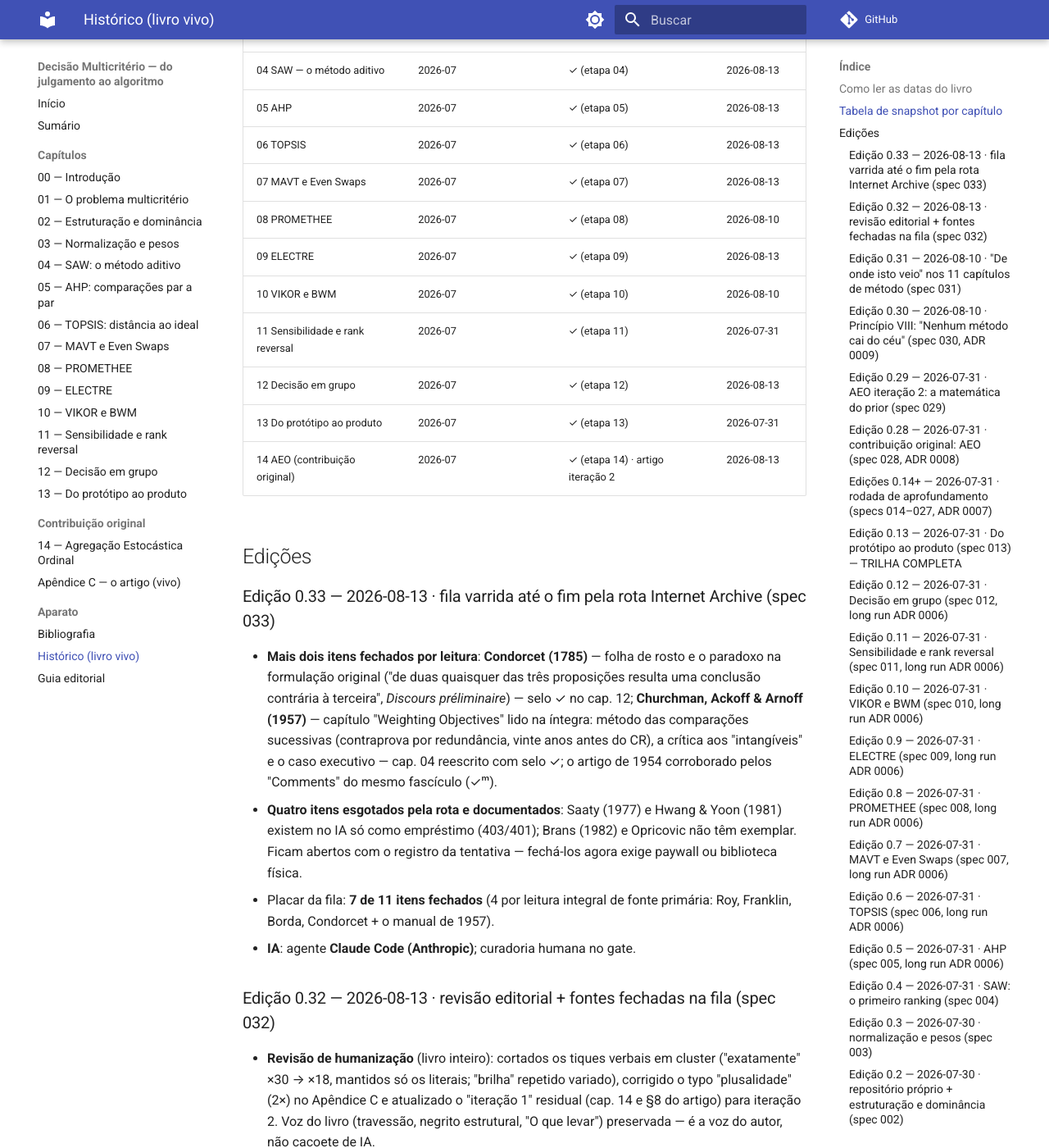
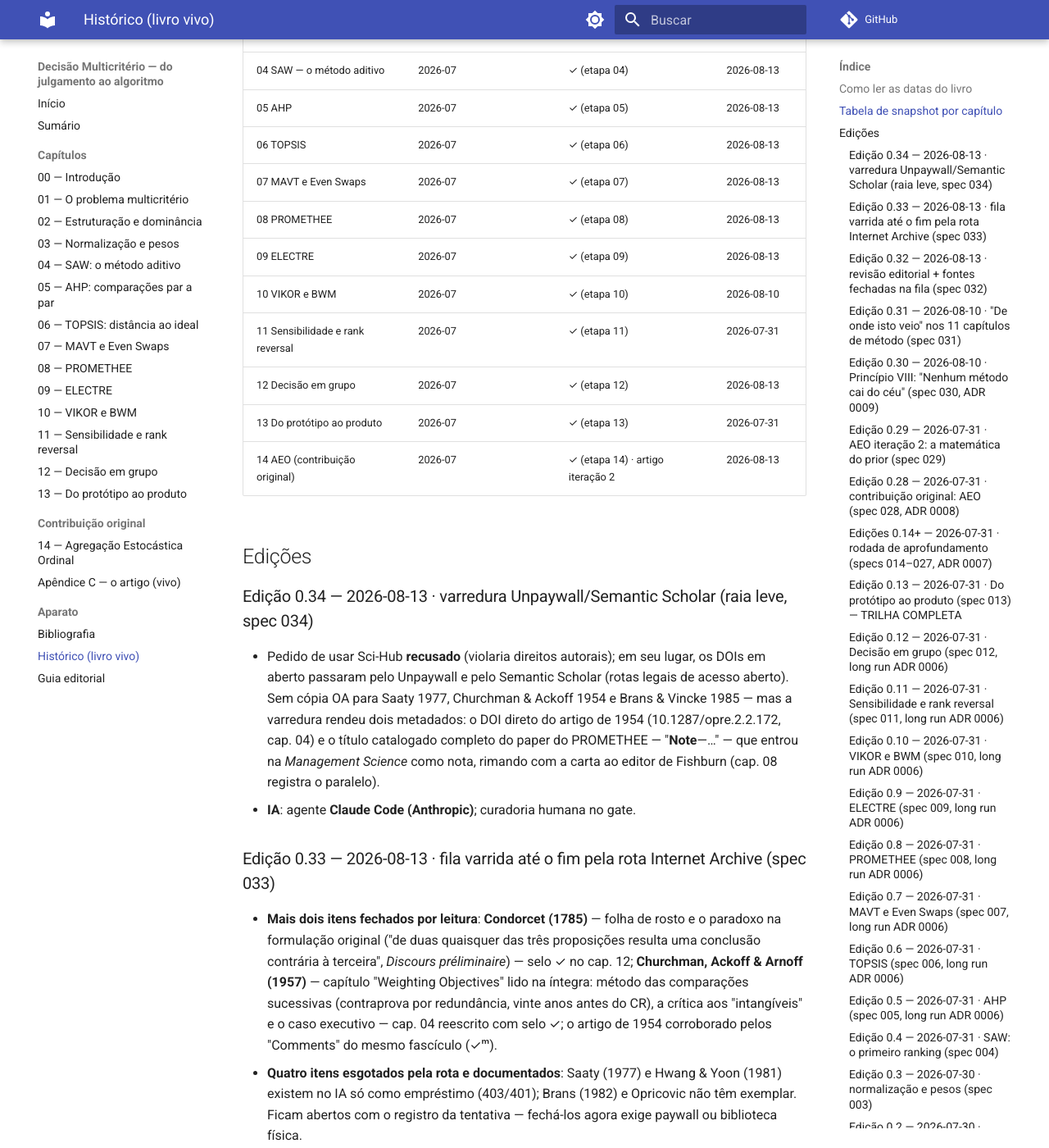
Before and after one commit to GHDaru/multicriterio, an MkDocs documentation site: the page built from livro/HISTORICO.md, in a window 1280 px wide and 1400 px high, scrolled down 762 px. Shown: the whole window at 82% size. Built offline with MkDocs 1.6.1 and Material for MkDocs 9.7.7, drawn with Linux system fonts in a browser that asks for light colours; comment, search, counter and statistics services are not loaded.

Commit message:
feat(livro): varredura OA legal dos DOIs em aberto (spec 034, raia leve)
Sci-Hub recusado (copyright); Unpaywall e Semantic Scholar usados no
lugar. Sem cópia OA para os 3 paywalled; ganhos de metadados: DOI
direto do artigo de 1954 (cap. 04) e o achado 'Note—' do paper do
PROMETHEE (cap. 08), rimando com a carta ao editor de Fishburn.

Co-Authored-By: Claude Fable 5 <noreply@anthropic.com>
Claude-Session: https://claude.ai/code/session_01M7DLMMcjpWMpQfwT3HVeNu

```diff
--- a/livro/HISTORICO.md
+++ b/livro/HISTORICO.md
@@ -23,7 +23,7 @@
 | 05 AHP | 2026-07 | ✓ (etapa 05) | 2026-08-13 |
 | 06 TOPSIS | 2026-07 | ✓ (etapa 06) | 2026-08-13 |
 | 07 MAVT e Even Swaps | 2026-07 | ✓ (etapa 07) | 2026-08-13 |
-| 08 PROMETHEE | 2026-07 | ✓ (etapa 08) | 2026-08-10 |
+| 08 PROMETHEE | 2026-07 | ✓ (etapa 08) | 2026-08-13 |
 | 09 ELECTRE | 2026-07 | ✓ (etapa 09) | 2026-08-13 |
 | 10 VIKOR e BWM | 2026-07 | ✓ (etapa 10) | 2026-08-10 |
 | 11 Sensibilidade e rank reversal | 2026-07 | ✓ (etapa 11) | 2026-07-31 |
@@ -32,6 +32,17 @@
 | 14 AEO (contribuição original) | 2026-07 | ✓ (etapa 14) · artigo iteração 2 | 2026-08-13 |
 
 ## Edições
+
+### Edição 0.34 — 2026-08-13 · varredura Unpaywall/Semantic Scholar (raia leve, spec 034)
+
+- Pedido de usar Sci-Hub **recusado** (violaria direitos autorais); em seu lugar, os
+  DOIs em aberto passaram pelo Unpaywall e pelo Semantic Scholar (rotas legais de
+  acesso aberto). Sem cópia OA para Saaty 1977, Churchman & Ackoff 1954 e Brans &
+  Vincke 1985 — mas a varredura rendeu dois metadados: o DOI direto do artigo de 1954
+  (10.1287/opre.2.2.172, cap. 04) e o título catalogado completo do paper do
+  PROMETHEE — "**Note**—…" — que entrou na *Management Science* como nota, rimando
+  com a carta ao editor de Fishburn (cap. 08 registra o paralelo).
+- **IA**: agente **Claude Code (Anthropic)**; curadoria humana no gate.
 
 ### Edição 0.33 — 2026-08-13 · fila varrida até o fim pela rota Internet Archive (spec 033)
 
--- a/livro/capitulos/04-saw.md
+++ b/livro/capitulos/04-saw.md
@@ -63,7 +63,7 @@ descrições, não batismos — método sem inventor tampouco tem cerimônia de
 | Afirmação | Selo |
 |---|---|
 | Método das comparações sucessivas, caso executivo trabalhado e a crítica aos "intangíveis" | ✓ capítulo "Weighting Objectives" lido em Churchman, Ackoff & Arnoff (1957) — exemplar aberto no Internet Archive |
-| Artigo de 1954 no *JORSA* 2(2) ("approximate measure of value") | ✓ᵐ corroborado pelo manual lido, que cita os "Comments" de Smith no mesmo fascículo (pp. 181–187); o artigo em si não foi lido |
+| Artigo de 1954 no *JORSA* 2(2): "An Approximate Measure of Value" | ✓ᵐ DOI 10.1287/opre.2.2.172 conferido no Unpaywall (2026-08-13) + corroborado pelo manual lido, que cita os "Comments" de Smith no mesmo fascículo (pp. 181–187); o artigo em si não foi lido |
 | Fishburn (1967) axiomatiza a utilidade aditiva, publicado como carta ao editor | ✓ᵐ (DOI e formato verificados na bibliografia; conteúdo não lido) |
 | "Método folk, teoria a posteriori" | 📖 leitura editorial do arco |
 
```
Also changed, not shown: CHANGELOG.md (+3 -0 lines), estudos/nota-pesquisa-historia-mcda.md (+12 -6 lines), livro/capitulos/08-promethee.md (+7 -3 lines), specs/034-metadados-unpaywall/spec.md (added, +18 -0 lines).
